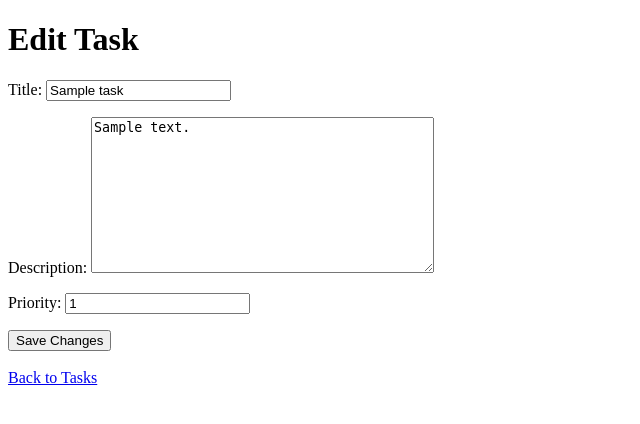
After one commit to trust-enterprise/django_school, a Django app: page /tasks/edit/1/ in a window 1280 px wide. The commit adds this page. Shown: the top 424 px of the page, without its empty margins (0-640 px from the left). Run offline with Django 5.2, Linux system fonts and the light colour scheme; tables that the repository leaves empty hold one stand-in row (values such as "Sample post").

Commit message:
Update CRUD function added

```diff
--- a/school_manager/urls.py
+++ b/school_manager/urls.py
@@ -17,11 +17,12 @@ Including another URLconf
 from django.contrib import admin
 from django.urls import path
 from django.http import HttpResponse
-from tasks.views import hello, about, task_list
+from tasks.views import hello, about, task_list, task_edit
 
 urlpatterns = [
     path('admin/', admin.site.urls),
     path('hello/', hello),
     path('about/', about),
-    path('tasks/', task_list)
+    path('tasks/', task_list),
+    path('tasks/edit/<int:id>/', task_edit)
 ]
--- /dev/null
+++ b/tasks/templates/tasks/task_edit.html
@@ -0,0 +1,28 @@
+<!DOCTYPE html>
+<html>
+
+<head>
+    <title>Edit Task</title>
+</head>
+
+<body>
+
+    <h1>Edit Task</h1>
+
+    <form method="POST">
+
+        {% csrf_token %}
+
+        {{ form.as_p }}
+
+        <button type="submit">Save Changes</button>
+
+    </form>
+
+    <br>
+
+    <a href="/tasks/">Back to Tasks</a>
+
+</body>
+
+</html>
--- a/tasks/views.py
+++ b/tasks/views.py
@@ -47,3 +47,22 @@ def task_list(request):
             'form': form
         }
     )
+
+
+def task_edit(request, id):
+    task = Task.objects.get(id = id)
+
+    if request.method == "POST":
+        form = TaskForm(request.POST, instance= task)
+
+        if form.is_valid():
+            form.save()
+    else:
+        form = TaskForm(instance= task)
+
+    return render(request,
+                  "tasks/task_edit.html",
+                  {
+                      'form':form,
+                      'task': task
+                  })
```
Also changed, not shown: tasks/templates/tasks/task_list.html (+6 -1 lines).
